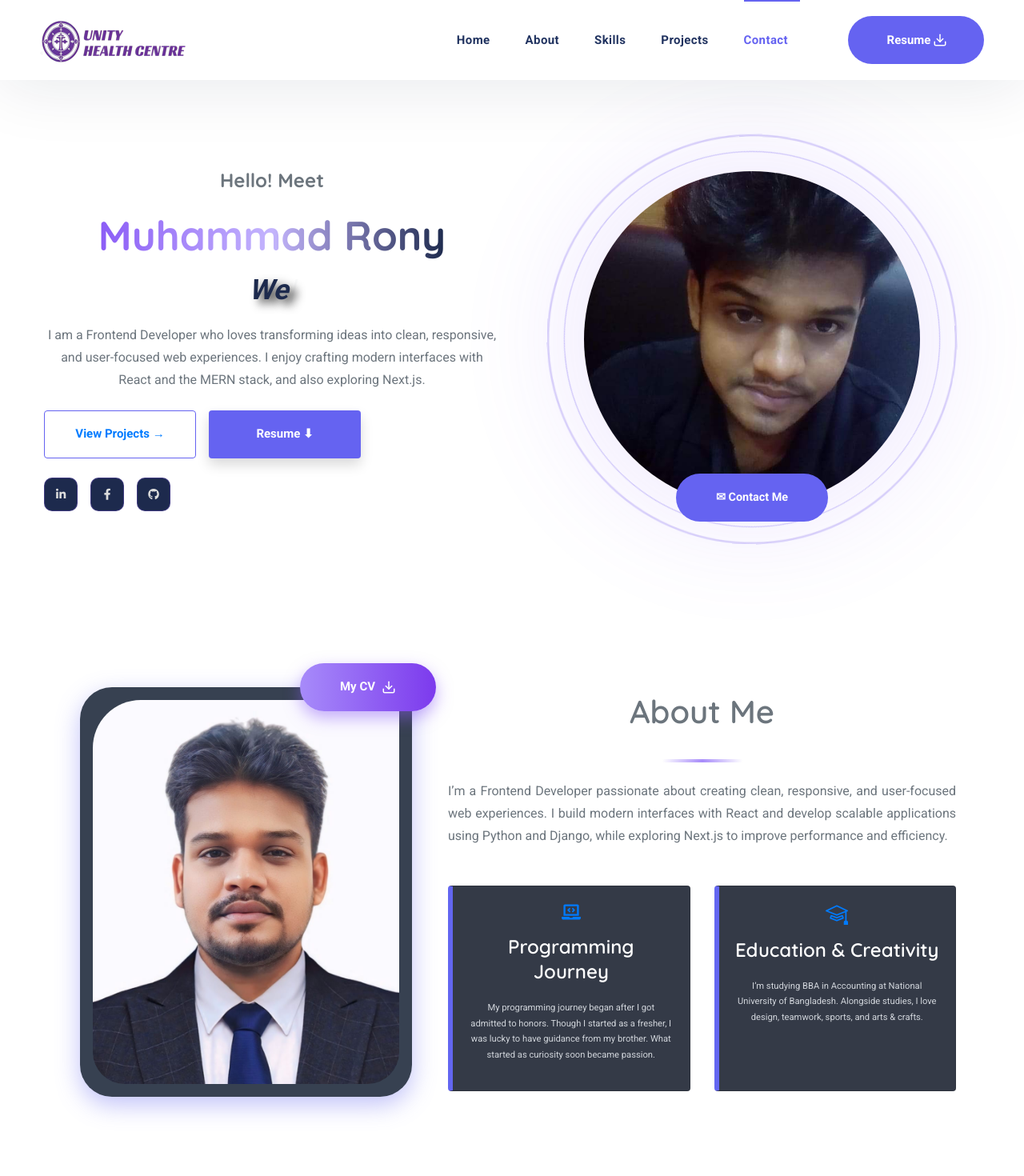
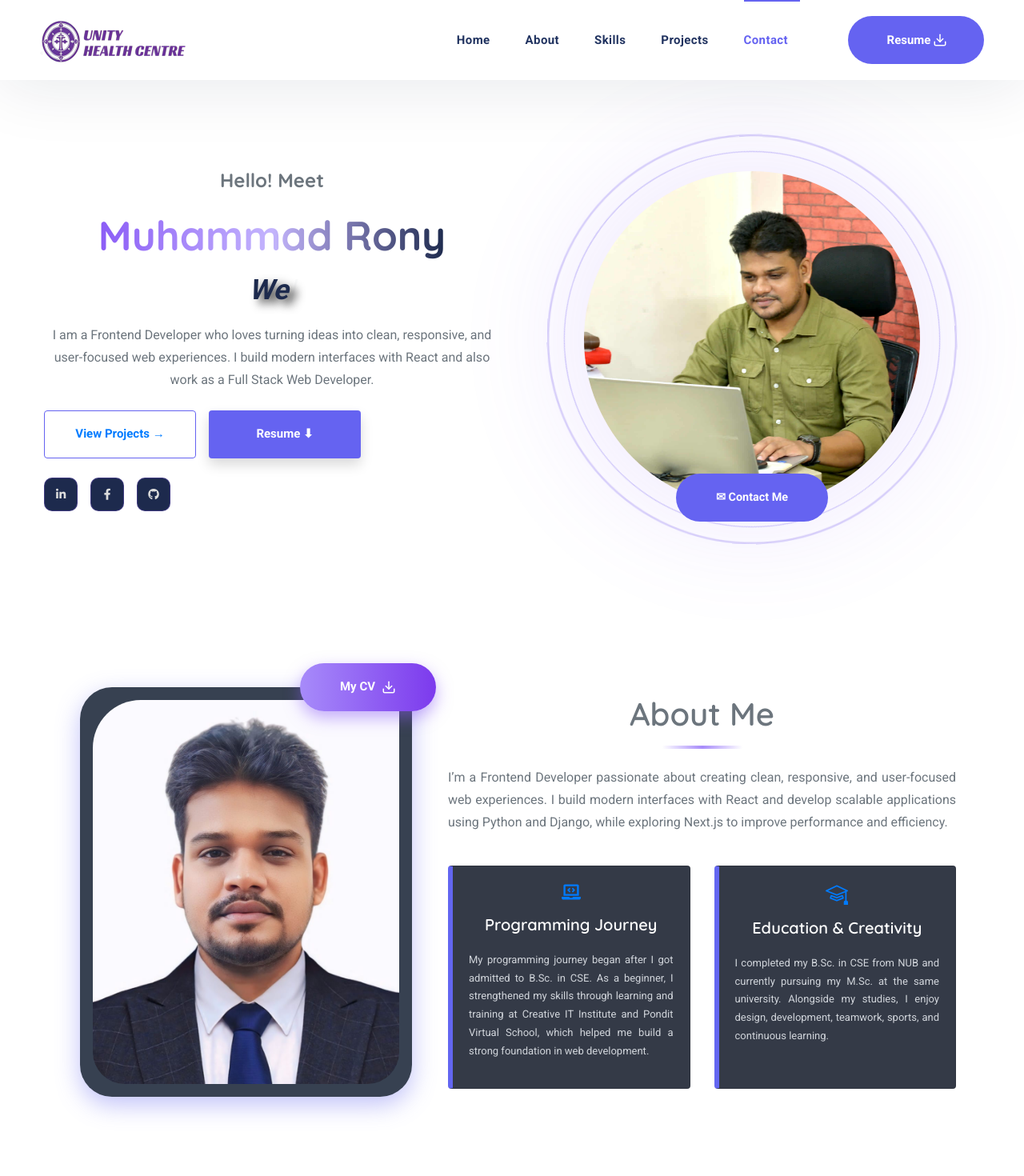
Before and after one commit to rony885/rony-portfolio, a React (Create React App) app: page / in a window 1280 px wide. Shown: the top 1470 px of the page at 80% size. Built offline with nearby package versions, Linux system fonts and the light colour scheme; the HTML template or start-up script is replaced by a standard one.

Commit message:
rony portfolio

```diff
--- a/src/pages/Home/About.jsx
+++ b/src/pages/Home/About.jsx
@@ -34,7 +34,9 @@ const About = () => {
             {/* <!-- RIGHT CONTENT --> */}
             <div className="col-lg-7 text-center text-lg-start">
               {/* <!-- TITLE --> */}
-              <h2 className="display-6 fw-semibold text-secondary">About Me</h2>
+              <h2 className="display-6 fw-semibold text-secondary mb-0">
+                About Me
+              </h2>
               <div className="divider mx-auto mx-lg-0 my-3"></div>
 
               {/* <p className="text-muted fs-6 px-2 px-lg-0">
@@ -45,10 +47,7 @@ const About = () => {
                 scalability.
               </p> */}
 
-              <p
-                className="text-muted fs-6 px-2 px-lg-0"
-                style={{ textAlign: "justify" }}
-              >
+              <p className="text-muted fs-6 px-2 px-lg-0 text-justify">
                 I’m a Frontend Developer passionate about creating clean,
                 responsive, and user-focused web experiences. I build modern
                 interfaces with React and develop scalable applications using
@@ -57,20 +56,24 @@ const About = () => {
               </p>
 
               {/* <!-- CARDS --> */}
-              <div className="row g-4  mt-4">
+              <div className="row g-4  mt-3">
                 <div className="col-md-6">
                   <div className="card h-100 about-card">
                     <div className="text-primary mb-3">
                       <FaLaptopCode className="fs-4" />
                     </div>
-                    <h5 className="fw-semibold text-white">
+                    <h5 className="fw-semibold text-white fs-5">
                       Programming Journey
                     </h5>
-                    <p className="small">
-                      My programming journey began after I got admitted to
-                      honors. Though I started as a fresher, I was lucky to have
-                      guidance from my brother. What started as curiosity soon
-                      became passion.
+                    <p
+                      className="small text-justify"
+                      style={{ fontSize: "13px" }}
+                    >
+                      My programming journey began after I got admitted to B.Sc.
+                      in CSE. As a beginner, I strengthened my skills through
+                      learning and training at Creative IT Institute and Pondit
+                      Virtual School, which helped me build a strong foundation
+                      in web development.
                     </p>
                   </div>
                 </div>
@@ -80,13 +83,17 @@ const About = () => {
                     <div className="text-primary mb-3">
                       <BsMortarboard className="fs-3" />
                     </div>
-                    <h5 className="fw-semibold text-white">
+                    <h5 className="fw-semibold fs-5 text-white">
                       Education & Creativity
                     </h5>
-                    <p className="small">
-                      I’m studying BBA in Accounting at National University of
-                      Bangladesh. Alongside studies, I love design, teamwork,
-                      sports, and arts & crafts.
+                    <p
+                      className="small text-justify"
+                      style={{ fontSize: "13px" }}
+                    >
+                      I completed my B.Sc. in CSE from NUB and currently
+                      pursuing my M.Sc. at the same university. Alongside my
+                      studies, I enjoy design, development, teamwork, sports,
+                      and continuous learning.
                     </p>
                   </div>
                 </div>
--- a/src/pages/Home/HeroSection.jsx
+++ b/src/pages/Home/HeroSection.jsx
@@ -364,11 +364,18 @@ const HeroSection = () => {
                 </div>
               </div>
 
-              <p className="text-muted fs-6 fs-lg-5 mt-3">
+              {/* <p className="text-muted fs-6 fs-lg-5 mt-3">
                 I am a Frontend Developer who loves transforming ideas into
                 clean, responsive, and user-focused web experiences. I enjoy
                 crafting modern interfaces with React and the MERN stack, and
                 also exploring Next.js.
+              </p> */}
+
+              <p className="text-muted fs-6 fs-lg-5 mt-3">
+                I am a Frontend Developer who loves turning ideas into clean,
+                responsive, and user-focused web experiences. I build modern
+                interfaces with React and also work as a Full Stack Web
+                Developer.
               </p>
 
               <div className="d-flex flex-wrap gap-3 justify-content-center justify-content-lg-start mt-4">
@@ -409,7 +416,7 @@ const HeroSection = () => {
                 <div className="glow-layer"></div>
 
                 <img
-                  src="/assets/image/rony.jpg"
+                  src="/assets/image/rony ahamed.jpeg"
                   alt="Muhammad Rony"
                   className="profile-img"
                 />
```
Also changed, not shown: public/assets/image/rony ahamed.jpeg (added).
